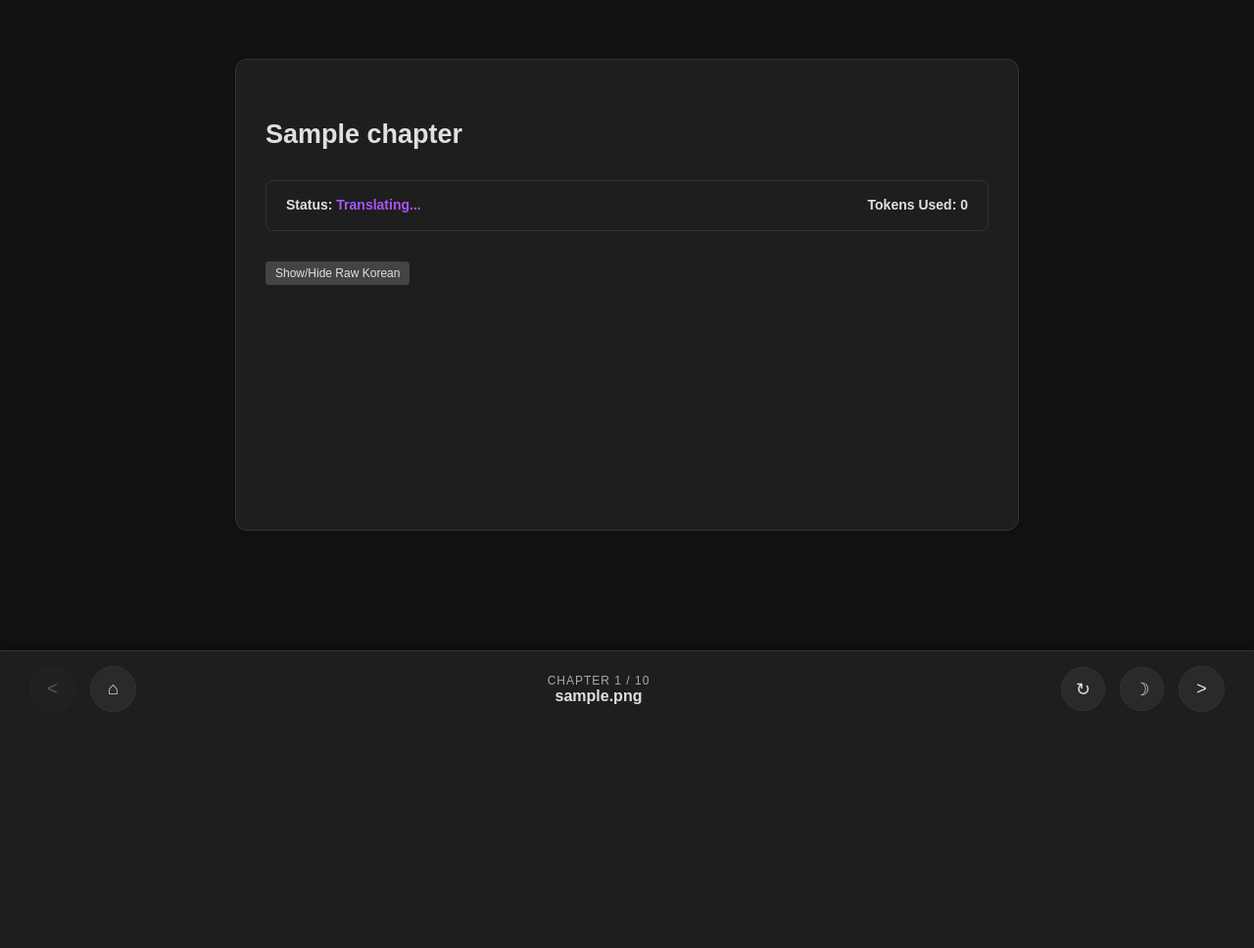
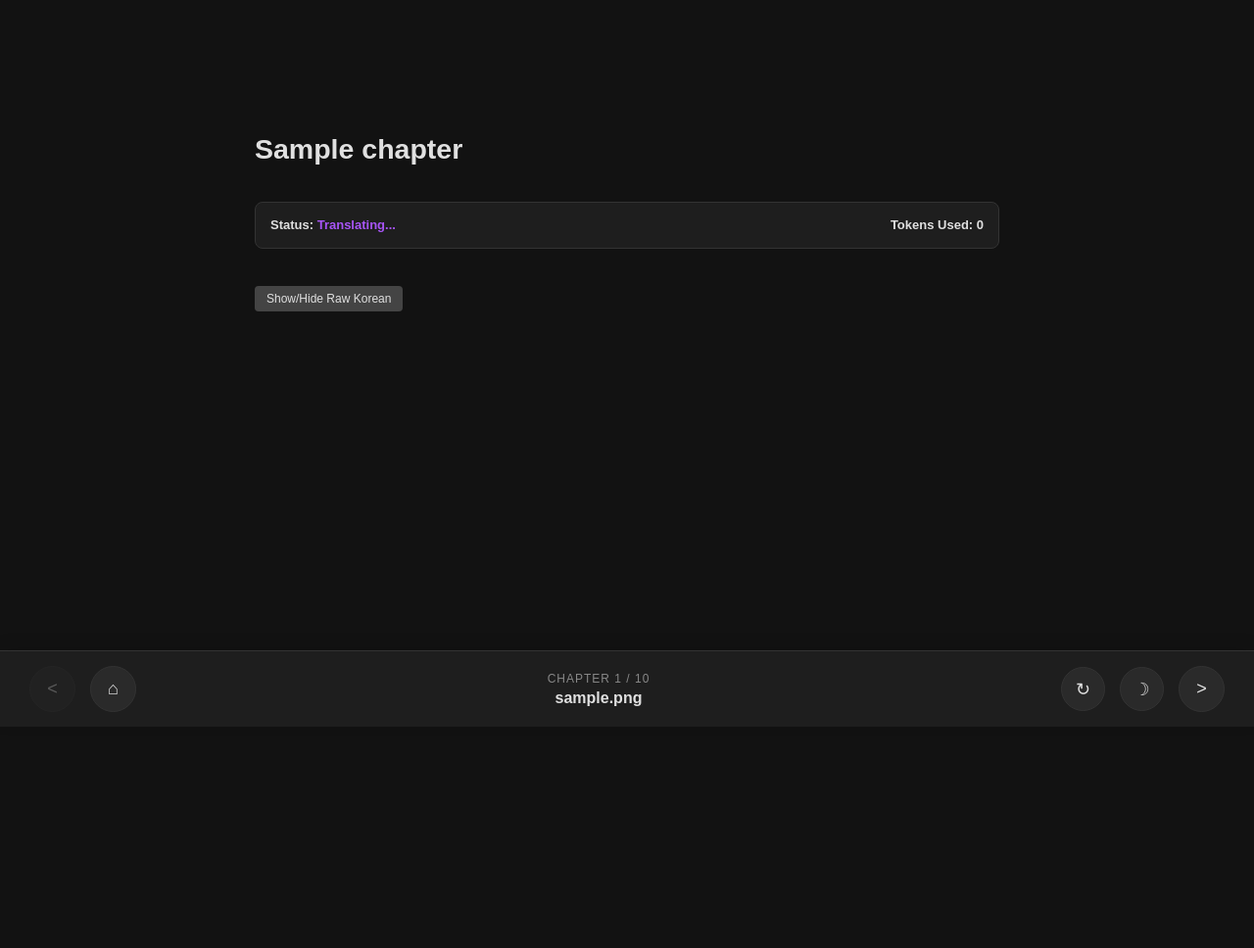
Before and after one commit to TK1612/SaintMTLweb, a Flask app: template templates/reader.html in a window 1280 px wide. Shown: the part 58-1026 px from the top of the page at 98% size. Before the commit the page ends 785 px from the top, so only its background shows below. Run offline with Flask 3, Linux system fonts and the light colour scheme; tables that the repository leaves empty hold one stand-in row (values such as "Sample post"); the template is opened without the code that fills it: values that come from a table or form of the project are taken from there, most other values are stand-ins (such as "Sample title", 1, 10 or a date in 2020).

Commit message:
Update reader.html

```diff
--- a/templates/reader.html
+++ b/templates/reader.html
@@ -4,27 +4,30 @@
 <style>
     /* Light Mode Overrides */
     body.light-theme {
-        --bg-color: #f4f4f9;
-        --box-bg: #ffffff;
-        --text-color: #000000;
-        --border-color: #dddddd;
+        --bg-color: #ffffff;
+        --box-bg: #f9f9f9;
+        --text-color: #333333;
+        --border-color: #eeeeee;
     }
 
     body.light-theme .circle-btn {
-        background-color: #e0e0e0;
-        color: #000000;
-        border-color: #cccccc;
+        background-color: #ffffff;
+        color: #333333;
+        border-color: #dddddd;
     }
 
     body.light-theme .circle-btn:hover {
-        background-color: #d0d0d0;
+        background-color: #eeeeee;
     }
 
+    /* Clean, open reader style (No Box) */
     .reader-container {
-        font-size: 18px;
-        line-height: 1.8;
-        padding: 30px;
-        margin-bottom: 100px;
+        max-width: 900px;
+        margin: 0 auto;
+        padding: 40px 20px;
+        font-size: 19px; /* Slightly larger for readability */
+        line-height: 2.0; /* Spacious line height */
+        margin-bottom: 120px; /* Space for the bottom toolbar */
     }
 
     /* Make images responsive */
@@ -32,37 +35,38 @@
         max-width: 100%;
         height: auto;
         border-radius: 8px;
-        margin: 15px 0;
+        margin: 20px 0;
+        display: block;
     }
 
     /* Status Box Styling */
     .status-box {
         background-color: var(--box-bg);
         border: 1px solid var(--border-color);
-        padding: 12px 20px;
+        padding: 10px 15px;
         border-radius: 8px;
-        margin-bottom: 25px;
+        margin-bottom: 30px;
         display: flex;
         justify-content: space-between;
         align-items: center;
-        font-size: 14px;
+        font-size: 13px;
         font-weight: bold;
         transition: all 0.3s ease;
     }
 
     .raw-text {
         color: #888;
-        font-size: 14px;
-        margin-bottom: 20px;
-        padding: 15px;
-        background-color: rgba(0,0,0,0.2);
+        font-size: 15px;
+        margin-bottom: 30px;
+        padding: 20px;
+        background-color: rgba(0,0,0,0.1);
         border-radius: 8px;
         display: none;
     }
 
     body.light-theme .raw-text {
-        background-color: rgba(0,0,0,0.05);
-        color: #555;
+        background-color: #f4f4f4;
+        color: #666;
     }
 
     /* Bottom Navigation Toolbar */
@@ -78,14 +82,14 @@
         align-items: center;
         padding: 15px 30px;
         z-index: 100;
-        box-shadow: 0 -4px 10px rgba(0,0,0,0.3);
+        box-shadow: 0 -4px 15px rgba(0,0,0,0.1);
     }
 
     .nav-group { display: flex; gap: 15px; align-items: center; }
 
     .chapter-info { text-align: center; display: flex; flex-direction: column; }
 
-    .chapter-info .subtext { color: #aaa; font-size: 12px; text-transform: uppercase; letter-spacing: 1px; }
+    .chapter-info .subtext { color: #888; font-size: 12px; text-transform: uppercase; letter-spacing: 1px; margin-bottom: 4px; }
 
     .circle-btn {
         width: 45px;
@@ -104,19 +108,18 @@
     }
 
     .circle-btn:hover { background-color: #3a3a3a; }
-
     .circle-btn.disabled { opacity: 0.3; cursor: not-allowed; pointer-events: none; }
 
     @media (max-width: 768px) {
         .bottom-toolbar { padding: 10px 15px; }
-        .circle-btn { width: 35px; height: 35px; font-size: 16px; }
+        .circle-btn { width: 38px; height: 38px; font-size: 16px; }
         .chapter-info { font-size: 14px; }
-        .status-box { flex-direction: column; gap: 10px; text-align: center; }
+        .chapter-info strong { display: none; } /* Hide book title on small screens to save space */
     }
 </style>
 
-<div class="box reader-container">
-    <h2>{{ chapter.chapter_title }}</h2>
+<div class="reader-container">
+    <h2 style="margin-bottom: 25px;">{{ chapter.chapter_title }}</h2>
 
     <div id="statusBox" class="status-box">
         <div>Status: <span id="statusText" style="color: #a855f7;">Waiting to Start...</span></div>
@@ -127,10 +130,10 @@
         {{ chapter.content | safe }}
     </div>
 
-    <button onclick="toggleRaw()" class="btn-secondary" style="margin-bottom: 20px; font-size: 12px; padding: 5px 10px;">Show/Hide Raw Korean</button>
+    <button onclick="toggleRaw()" class="btn-secondary" style="margin-bottom: 30px; font-size: 12px; padding: 6px 12px;">Show/Hide Raw Korean</button>
     <div id="rawDisplay" class="raw-text"></div>
 
-    <div id="translationOutput" style="min-height: 200px;"></div>
+    <div id="translationOutput" style="min-height: 400px;"></div>
 </div>
 
 <div class="bottom-toolbar">
@@ -147,7 +150,7 @@
     </div>
 
     <div class="nav-group">
-        <button id="retranslateBtn" class="circle-btn" title="Retranslate">↻</button>
+        <button id="retranslateBtn" class="circle-btn" title="Retranslate (Click to cancel and restart)">↻</button>
         <button id="themeToggleBtn" class="circle-btn" title="Toggle Light/Dark Mode">☽</button>
 
         <a href="{% if chapter.chapter_number < total %}{{ url_for('read', book_id=book.id, chapter_num=chapter.chapter_number + 1) }}{% else %}#{% endif %}"
@@ -186,26 +189,30 @@
     const translationOutput = document.getElementById('translationOutput');
     const retranslateBtn = document.getElementById('retranslateBtn');
 
-    // Status Box Elements
     const statusBox = document.getElementById('statusBox');
     const statusText = document.getElementById('statusText');
     const tokenCount = document.getElementById('tokenCount');
 
-    let isTranslating = false;
+    // NEW: AbortController allows us to cancel ongoing translations
+    let fetchController = null;
 
     async function startTranslation() {
-        if (isTranslating) return;
-        isTranslating = true;
-        retranslateBtn.classList.add('disabled');
+        // If a translation is already running, kill it!
+        if (fetchController) {
+            fetchController.abort();
+        }
 
-        // Reset Status Box
+        // Create a new controller for this attempt
+        fetchController = new AbortController();
+        const signal = fetchController.signal;
+
+        // Reset UI
         statusBox.style.backgroundColor = 'var(--box-bg)';
         statusBox.style.borderColor = 'var(--border-color)';
-        statusText.style.color = '#a855f7'; // Purple for active
+        statusText.style.color = '#a855f7';
         statusText.innerText = 'Translating...';
         tokenCount.innerText = '0';
 
-        // Use a buffer string so we don't break HTML tags by inserting them piece-by-piece
         let fullTranslationText = "";
         translationOutput.innerHTML = "";
 
@@ -213,7 +220,8 @@
             const response = await fetch("{{ url_for('translate_stream') }}", {
                 method: 'POST',
                 headers: { 'Content-Type': 'application/json' },
-                body: JSON.stringify({ chapter_id: {{ chapter.id }} })
+                body: JSON.stringify({ chapter_id: {{ chapter.id }} }),
+                signal: signal // Attach the kill switch
             });
 
             const reader = response.body.getReader();
@@ -233,18 +241,15 @@
                             try {
                                 const data = JSON.parse(dataStr);
 
-                                // Buffer the text and update safely to prevent broken DOM tags
                                 if (data.text) {
                                     fullTranslationText += data.text;
                                     translationOutput.innerHTML = fullTranslationText;
                                 }
 
-                                // Update Status and Tokens dynamically
                                 if (data.tokens) tokenCount.innerText = data.tokens;
                                 if (data.status) {
                                     statusText.innerText = data.status;
                                     if (data.status === 'Completed') {
-                                        // Turn the box green!
                                         statusBox.style.backgroundColor = 'rgba(74, 222, 128, 0.1)';
                                         statusBox.style.borderColor = '#4ade80';
                                         statusText.style.color = '#4ade80';
@@ -262,16 +267,24 @@
                 }
             }
         } catch (error) {
-            statusText.innerText = "Connection Failed";
-            statusText.style.color = '#f87171';
-            translationOutput.innerHTML += `<br><br><span style="color:#f87171">Connection failed. Please refresh.</span>`;
+            // Check if the error was just us cancelling the stream
+            if (error.name === 'AbortError') {
+                console.log('Previous translation aborted.');
+            } else {
+                statusText.innerText = "Connection Failed";
+                statusText.style.color = '#f87171';
+                translationOutput.innerHTML += `<br><br><span style="color:#f87171">Connection failed. Please refresh.</span>`;
+            }
         } finally {
-            isTranslating = false;
-            retranslateBtn.classList.remove('disabled');
+            // Clear the controller when finished natively
+            if (fetchController && fetchController.signal.aborted === false && statusText.innerText === 'Completed') {
+                 fetchController = null;
+            }
         }
     }
 
     window.addEventListener('DOMContentLoaded', startTranslation);
+    // Retranslate button is no longer disabled, it will trigger startTranslation (which aborts the old one)
     retranslateBtn.addEventListener('click', startTranslation);
 </script>
 {% endblock %}
```
